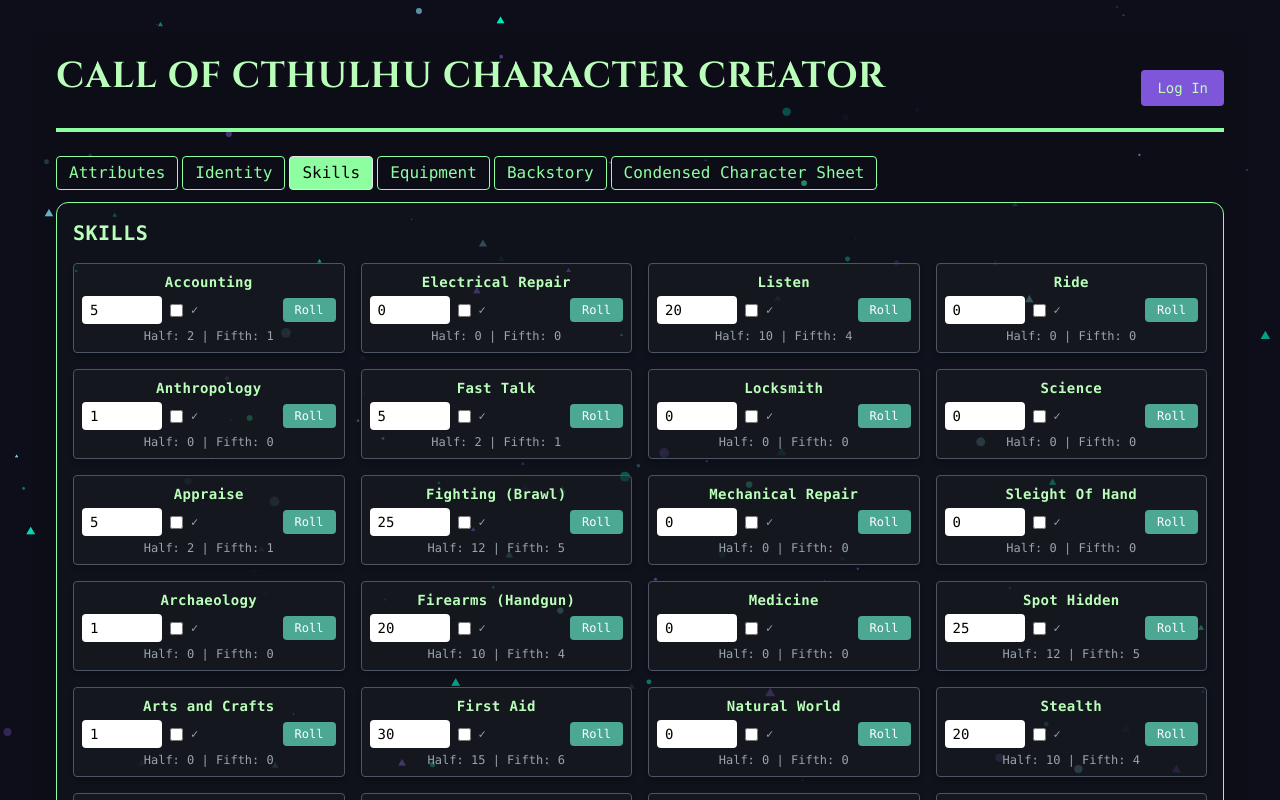
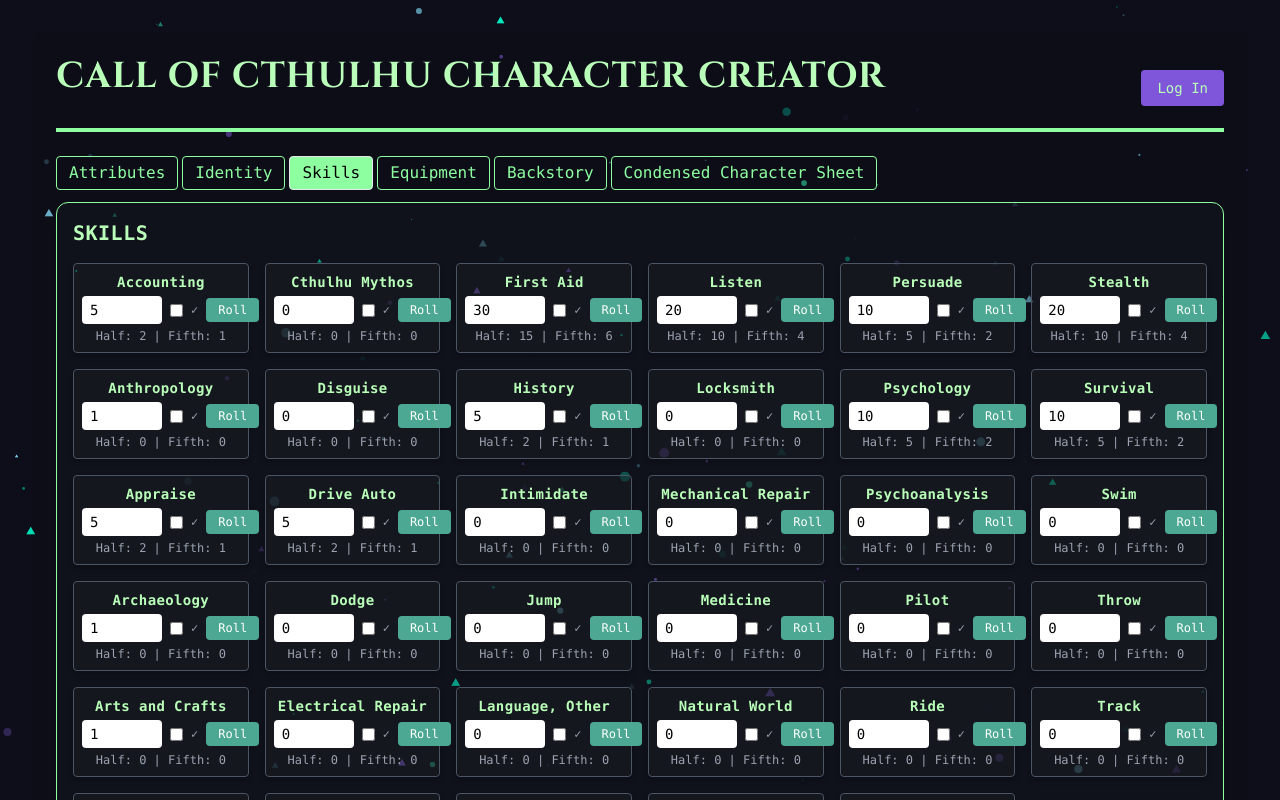
Before and after one commit to Gursavakhjhutty/cocbeyond, a React (Vite) app: page / in a window 1280 px wide. Both pictures are taken after a click on the button "Skills". Shown: the top 800 px of the page. Built offline with nearby package versions, Linux system fonts and the light colour scheme.

Commit message:
Skills fix v1

```diff
--- a/src/App.jsx
+++ b/src/App.jsx
@@ -207,7 +207,7 @@
       };
 
 
-    const skillColumns = splitSkillsIntoColumns(character.skills, 4);
+    const skillColumns = splitSkillsIntoColumns(character.skills, 6);
 
 
     const rollWeaponDamage = (damageString) => {
@@ -631,7 +631,7 @@
                   </div>
                 )}
               </div>
-              <div className="grid grid-cols-1 md:grid-cols-4 gap-4">
+              <div className="grid grid-cols-1 md:grid-cols-6 gap-4">
                 {skillColumns.map((column, colIdx) => (
                   <div key={colIdx} className="flex flex-col gap-4">
                     {column.map((skill, index) => (
```
